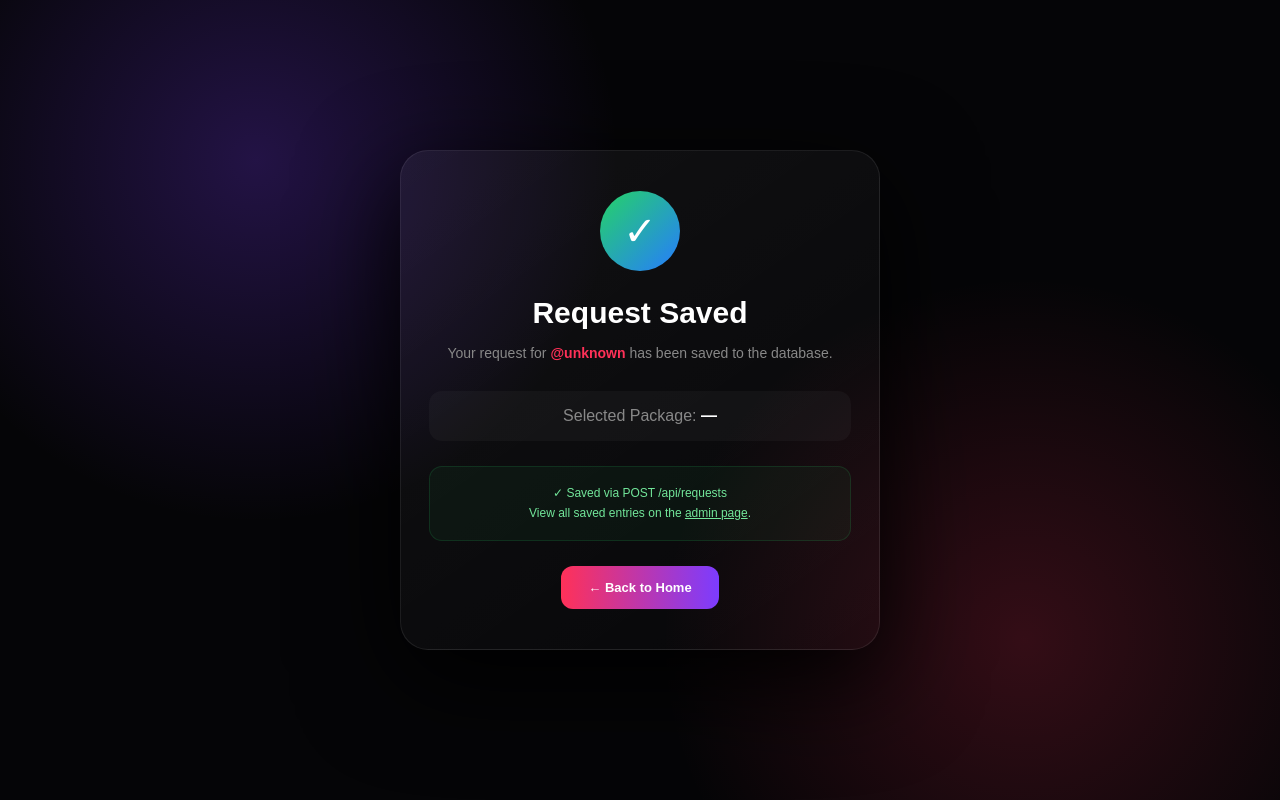
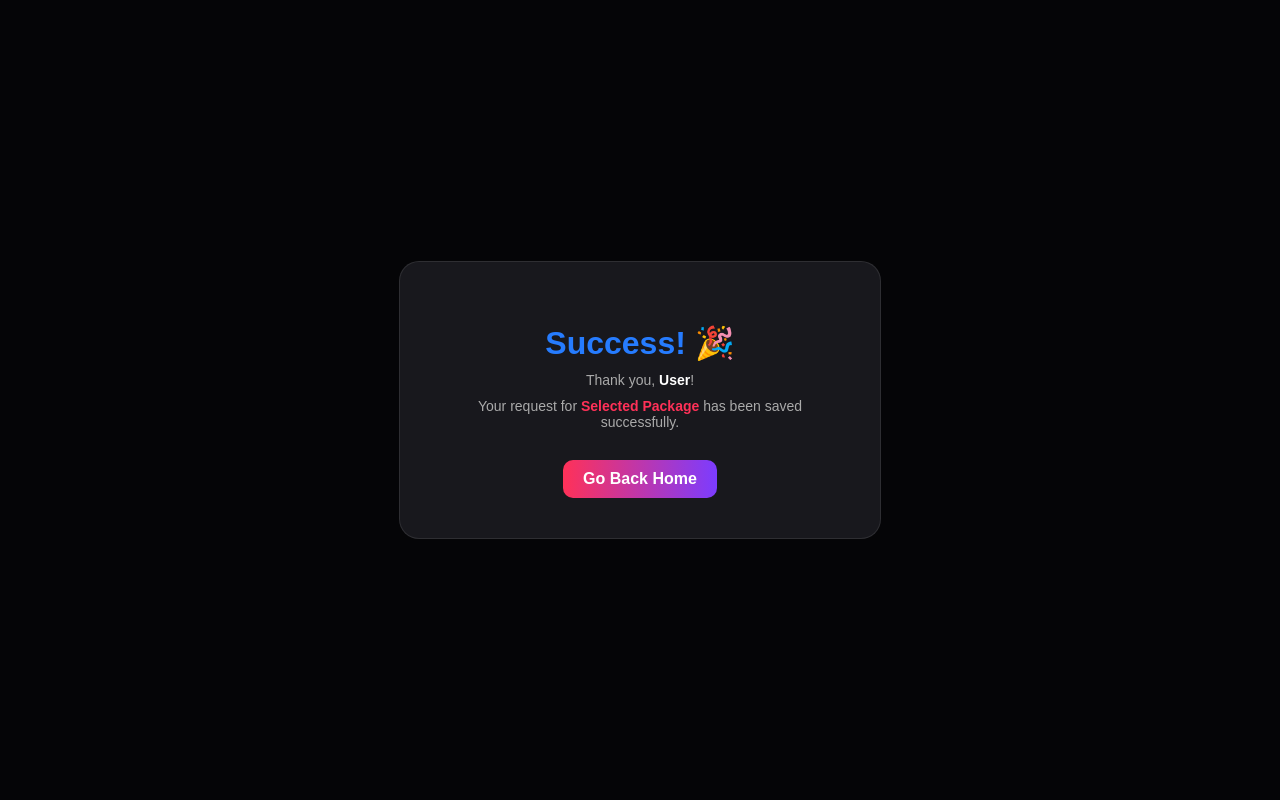
Before and after one commit to asadraza9004255202-source/FAKE-FOLLOWES, a plain HTML site: page confirmation.html in a window 1280 px wide. Drawn offline with Linux system fonts and the light colour scheme.

Commit message:
Update confirmation.html

```diff
--- a/confirmation.html
+++ b/confirmation.html
@@ -3,154 +3,53 @@
 <head>
 <meta charset="UTF-8">
 <meta name="viewport" content="width=device-width, initial-scale=1.0">
-<title>Request Confirmed</title>
-
+<title>Order Confirmation</title>
 <style>
-* {
-    margin: 0;
-    padding: 0;
-    box-sizing: border-box;
-}
-
-body {
-    min-height: 100vh;
+  body {
+    background: #050507;
+    color: white;
+    font-family: Arial, sans-serif;
     display: flex;
     justify-content: center;
     align-items: center;
-    padding: 20px;
-    background:
-        radial-gradient(circle at 20% 20%, #7c3cff40, transparent 30%),
-        radial-gradient(circle at 80% 80%, #ff315830, transparent 30%),
-        #050507;
-    color: white;
-    font-family: Arial, sans-serif;
-}
-
-.box {
-    width: min(480px, 100%);
-    padding: 40px 28px;
+    height: 100vh;
+    margin: 0;
+  }
+  .card {
+    background: #18181d;
+    padding: 40px;
+    border-radius: 20px;
+    border: 1px solid #ffffff18;
     text-align: center;
-    border: 1px solid #ffffff15;
-    border-radius: 28px;
-    background: linear-gradient(145deg, #ffffff0d, #ffffff03);
-    box-shadow: 0 30px 100px #000;
-    animation: show .7s ease;
-}
-
-@keyframes show {
-    from {
-        opacity: 0;
-        transform: translateY(40px) scale(.9);
-    }
-    to {
-        opacity: 1;
-        transform: translateY(0) scale(1);
-    }
-}
-
-.check {
-    width: 80px;
-    height: 80px;
-    display: grid;
-    place-items: center;
-    margin: auto;
-    border-radius: 50%;
-    background: linear-gradient(135deg, #25d366, #267cff);
-    font-size: 40px;
-}
-
-h1 {
-    margin-top: 25px;
-    font-size: 30px;
-}
-
-.main {
-    margin-top: 12px;
-    color: #888;
-    line-height: 1.7;
-    font-size: 14px;
-}
-
-.username {
-    color: #ff3158;
-    font-weight: bold;
-}
-
-.package {
-    margin-top: 25px;
-    padding: 16px;
-    border-radius: 13px;
-    background: #ffffff08;
-    color: #888;
-}
-
-.package strong {
-    color: white;
-}
-
-.status {
-    margin-top: 25px;
-    padding: 16px;
-    border-radius: 13px;
-    background: #25d3660d;
-    border: 1px solid #25d36625;
-    color: #72e69a;
-    font-size: 12px;
-    line-height: 1.7;
-}
-
-.back {
+    max-width: 400px;
+  }
+  h1 { color: #267cff; margin-bottom: 10px; }
+  p { color: #aaa; font-size: 14px; margin: 10px 0; }
+  .btn {
     display: inline-block;
-    margin-top: 25px;
-    padding: 14px 27px;
-    border-radius: 12px;
+    margin-top: 20px;
+    padding: 10px 20px;
     background: linear-gradient(90deg, #ff3158, #7c3cff);
     color: white;
     text-decoration: none;
+    border-radius: 10px;
     font-weight: bold;
-    font-size: 13px;
-}
+  }
 </style>
 </head>
-
 <body>
 
-<div class="box">
-
-    <div class="check">✓</div>
-
-    <h1>Request Saved</h1>
-
-    <p class="main">
-        Your request for
-        <span class="username" id="username">@username</span>
-        has been saved to the database.
-    </p>
-
-    <div class="package">
-        Selected Package:
-        <strong id="package">—</strong>
-    </div>
-
-    <div class="status">
-        ✓ Saved via POST /api/requests<br>
-        View all saved entries on the <a href="admin.html" style="color:#72e69a">admin page</a>.
-    </div>
-
-    <a href="index.html" class="back">
-        ← Back to Home
-    </a>
-
+<div class="card">
+  <h1>Success! 🎉</h1>
+  <p>Thank you, <strong id="userDisplay" style="color:#fff;">-</strong>!</p>
+  <p>Your request for <strong id="pkgDisplay" style="color:#ff3158;">-</strong> has been saved successfully.</p>
+  <a href="/" class="btn">Go Back Home</a>
 </div>
 
 <script>
-const params = new URLSearchParams(location.search);
-
-document.getElementById("username").textContent =
-    "@" + (params.get("username") || "unknown");
-
-document.getElementById("package").textContent =
-    params.get("package") || "—";
+  const params = new URLSearchParams(window.location.search);
+  document.getElementById("userDisplay").textContent = params.get("username") || "User";
+  document.getElementById("pkgDisplay").textContent = params.get("package") || "Selected Package";
 </script>
 
 </body>
```
